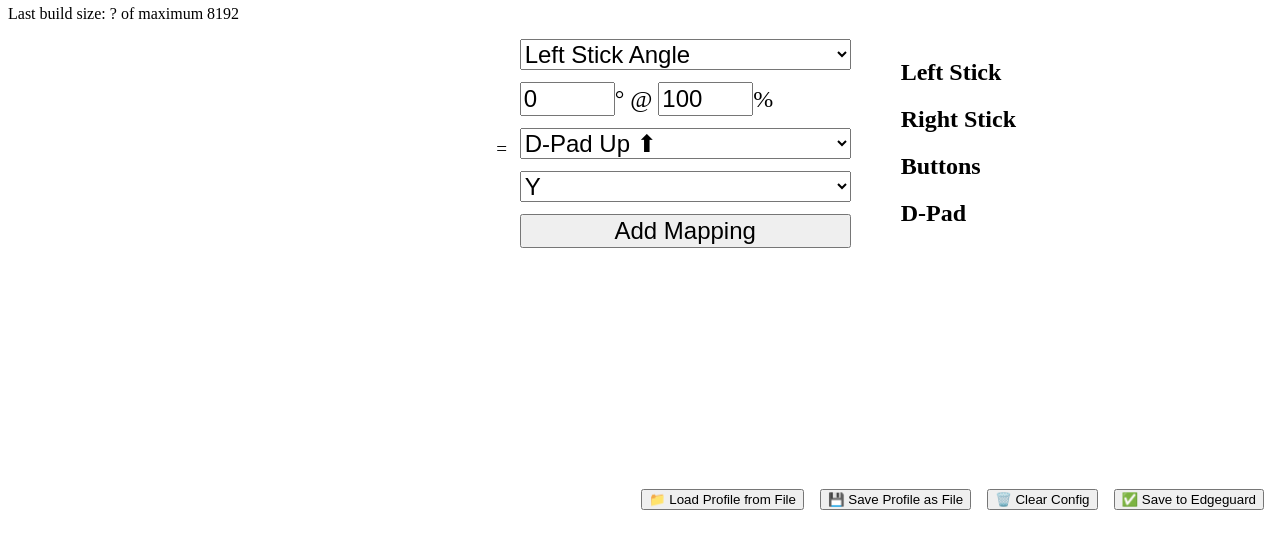
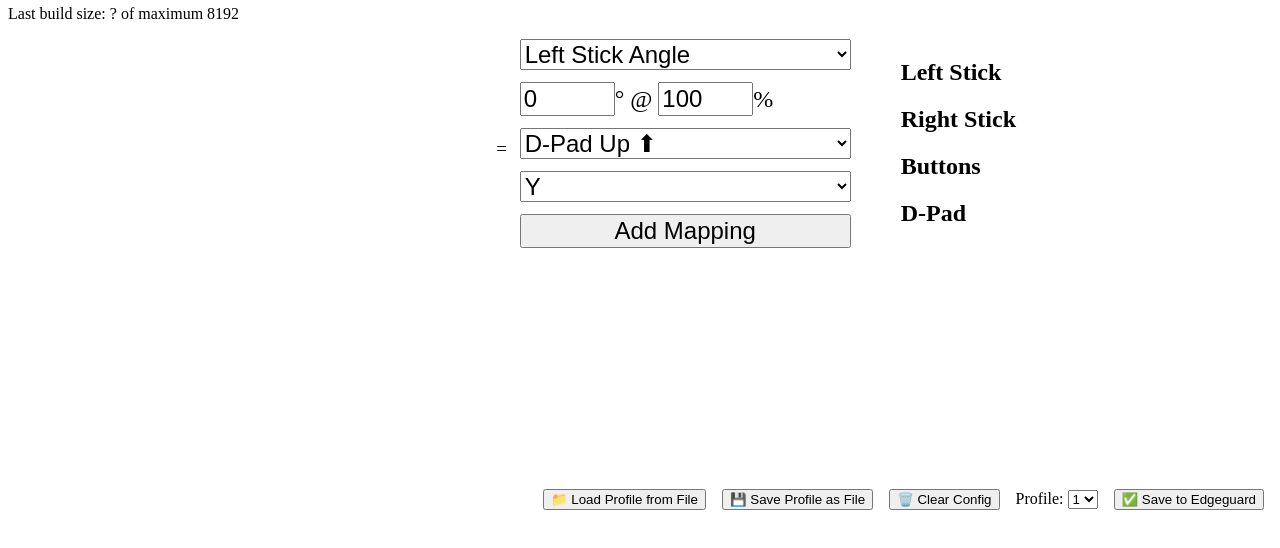
Before and after one commit to NessDan/keyboard-configure-simple, a website with bundled scripts: page index.html in a window 1280 px wide. Shown: the part 112-660 px from the top of the page. Built offline with nearby package versions, Linux system fonts and the light colour scheme; files whose address does not match are found by name.

Commit message:
Add multiple profiles to advanced

```diff
--- a/frontend.js
+++ b/frontend.js
@@ -14,6 +14,7 @@ import { mappingsToBinary } from "./shared/hardware/web-to-hardware-config.js";
 const deployConfigEl = document.getElementById("deploy-config");
 const deleteConfigEl = document.getElementById("delete-config");
 const saveConfigToDiskEl = document.getElementById("save-to-file");
+const profileNumberEl = document.querySelector("#profile-number");
 const keyTextEls = [
   document.getElementById("key-1-text"),
   document.getElementById("key-2-text"),
@@ -389,8 +390,10 @@ deleteConfigEl.addEventListener("click", (evt) => {
 deployConfigEl.addEventListener("click", (evt) => {
   // Only one profile for now
   try {
+    const profileNumber = Number(profileNumberEl?.value) || 1;
     const sizeOfConfig = mappingsToBinary(
-      mappingsToFullMappingStructure(mappings)
+      mappingsToFullMappingStructure(mappings),
+      profileNumber
     );
 
     configSizeEl.innerHTML = sizeOfConfig;
--- a/index.css
+++ b/index.css
@@ -169,6 +169,7 @@ body {
   flex-direction: row-reverse;
   background-color: white;
   float: right;
+  align-items: center;
 }
 
 #profile-options > * {
--- a/index.html
+++ b/index.html
@@ -168,6 +168,15 @@
 
     <footer id="profile-options">
       <button id="deploy-config">✅ Save to Edgeguard</button>
+      <label for="profile-number"
+        >Profile:
+        <select name="profile-number" id="profile-number">
+          <option value="1">1</option>
+          <option value="2">2</option>
+          <option value="3">3</option>
+          <option value="4">4</option>
+        </select></label
+      >
       <button id="delete-config">🗑️ Clear Config</button>
       <button id="save-to-file">💾 Save Profile as File</button>
       <button>
```
